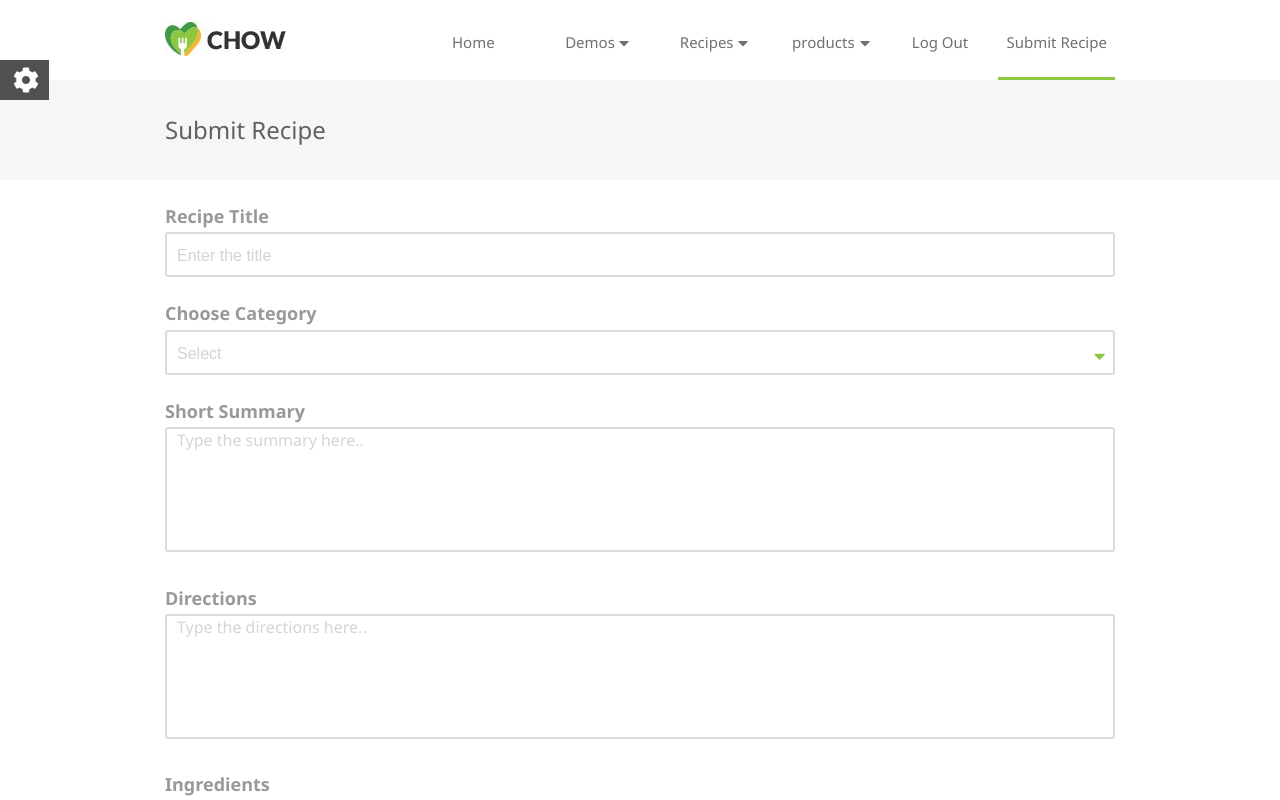
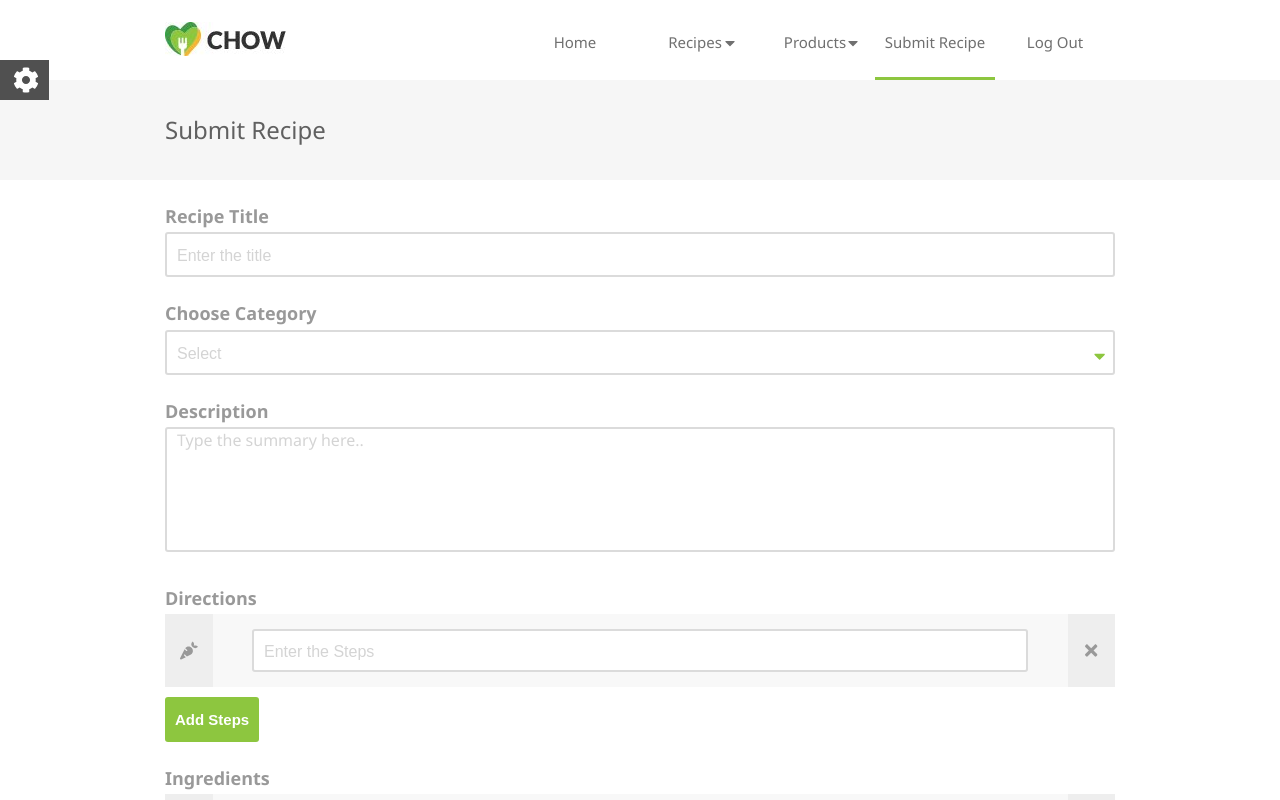
Before and after one commit to sugigithub/React, a React (Create React App) app: page /submit-recipe in a window 1280 px wide. Built offline with nearby package versions, Linux system fonts and the light colour scheme; sample sign-in values are in the browser's storage.

Commit message:
submit recipe dropdown fixed

```diff
--- a/src/App.js
+++ b/src/App.js
@@ -25,13 +25,11 @@ const Wrapper1 = styled.div`
 function App() {
   return (
     <Themes>
-      <Fragment>
         <Wrapper>
           <Wrapper1>
             <Routes />
           </Wrapper1>
         </Wrapper>
-      </Fragment>
     </Themes>
   );
 }
--- a/src/CommonComponents/Input/Input.js
+++ b/src/CommonComponents/Input/Input.js
@@ -22,7 +22,7 @@ import {
 } from "./style";
 
 const Inputs = (props) => {
-  const [show ,setShow] = useState(false);
+  const [show, setShow] = useState(false);
   let inputElement = null;
   switch (props.formConfig.elementType) {
     case "input":
@@ -48,14 +48,10 @@ const Inputs = (props) => {
       break;
     case "select":
       const dropDownOption = (
-        <Dropdown show = {show}>
+        <Dropdown show={show && props.formConfig.arrow === "up"}>
           {props.options.map((val, i) => {
             return (
-              <ListItem
-              onClick={()=>setShow(false)}
-                key={i}
-                onClick={(event) => props.setDropdown(event, val)}
-              >
+              <ListItem key={i} onMouseDown={() => props.setDropdown(val)}>
                 {val}
               </ListItem>
             );
@@ -64,8 +60,11 @@ const Inputs = (props) => {
       );
       inputElement = (
         <Fragment>
-          <div onClick={()=>{setShow(true);
-            console.log(show)}}>
+          <div
+            onClick={() => {
+              setShow(true);
+            }}
+          >
             <Input
               id={props.id}
               {...props.formConfig.elementConfig}
@@ -78,14 +77,6 @@ const Inputs = (props) => {
             ></Input>
           </div>
           {dropDownOption}
-          {/* <Dropdown >
-          <ListItem key={"i"} onClick = {() => props.setDropdown("val")}>
-                  {"val"}
-                </ListItem>
-                <ListItem key={"i1"} onClick = {() => props.setDropdown("val1")}>
-                  {"val"}
-                </ListItem>
-                </Dropdown> */}
         </Fragment>
       );
       break;
@@ -110,20 +101,32 @@ const Inputs = (props) => {
     case "addMultiple":
       const ing = props.formConfig.value.map((ele, index) => {
         return (
-          <PreviewBar key={index}>
+          <PreviewBar key={index} draggable>
             <IngIconWrapper>
-              <IngIcon className="fa fa-cog" aria-hidden="true"></IngIcon>
+              <IngIcon
+                className="fas fa-carrot"
+                aria-hidden="true"
+                delete
+              ></IngIcon>
             </IngIconWrapper>
             <IngInput
               placeholder={props.formConfig.elementConfig.placeholder[0]}
               value={props.formConfig.value[index].value1}
               onChange={(event) => props.setIngs(event, "quantity", index)}
+              inpLen={`${
+                80 / props.formConfig.elementConfig.placeholder.length
+              }%`}
             />
-            <IngInput
-              placeholder={props.formConfig.elementConfig.placeholder[1]}
-              value={props.formConfig.value[index].value2}
-              onChange={(event) => props.setIngs(event, "name", index)}
-            />
+            {props.formConfig.elementConfig.placeholder.length > 1 ? (
+              <IngInput
+                placeholder={props.formConfig.elementConfig.placeholder[1]}
+                value={props.formConfig.value[index].value2}
+                onChange={(event) => props.setIngs(event, "name", index)}
+                inpLen={`${
+                  80 / props.formConfig.elementConfig.placeholder.length
+                }%`}
+              />
+            ) : null}
             <IngIconWrapper delete onClick={() => props.deleteIngs(index)}>
               <IngIcon className="fa fa-times" aria-hidden="true"></IngIcon>
             </IngIconWrapper>
@@ -133,7 +136,11 @@ const Inputs = (props) => {
       inputElement = (
         <Fragment>
           {ing}
-          <NewIng onClick={props.addIngHandler}>Add new ingredient</NewIng>
+          <NewIng onClick={props.addIngHandler}>
+            {props.formConfig.elementConfig.placeholder.length > 1
+              ? "Add new ingredient"
+              : "Add Steps"}
+          </NewIng>
         </Fragment>
       );
       break;
--- a/src/CommonComponents/Input/style.js
+++ b/src/CommonComponents/Input/style.js
@@ -136,6 +136,7 @@ export const ListItem = styled.li`
   padding-left: 5px;
   padding: 7px 0px 0px 5px;
   font-size: 16px;
+  cursor:pointer;
   :hover {
     background-color: ${(props) => props.theme.primaryColor};
     color: white;
@@ -210,7 +211,7 @@ export const IngInput = styled.input`
   padding-left: 10px;
   margin: 15px 0px;
   height: 37px;
-  width: 40%;
+  width: ${props => props.inpLen};
   color: ${(props) => props.theme.primaryColor};
   ::placeholder {
     font-size: 16px;
@@ -228,12 +229,14 @@ export const IngInput = styled.input`
 export const IngIcon = styled.i`
   height: 100%;
   color: inherit;
+  cursor: inherit;
 `;
 
 export const IngIconWrapper = styled.div`
   width: 5%;
   text-align: center;
   background-color: #eeeeee;
+  cursor: ${(props) => (props.delete ? "pointer" : "move")};
   :hover {
     background-color: ${(props) => (props.delete ? "red" : "#eeeeee")};
     color: ${(props) => (props.delete ? "white" : "unset")};
--- a/src/CommonComponents/NavigationItems/NavigatinItem/NavigationItem.js
+++ b/src/CommonComponents/NavigationItems/NavigatinItem/NavigationItem.js
@@ -3,7 +3,7 @@ import React, { Fragment } from "react";
 import Dropdown from "../Dropdown/Dropdown";
 import { ListWrapper, List, DropDownWrapper, StyledLink,DropdownIcon } from "./style";
 
-const border = ["-29px","-27px","-22px"]
+const border = ["-30px","-27px"]
 
 const navigationItem = (props) => {
   return (
--- a/src/CommonComponents/NavigationItems/NavigationItems.js
+++ b/src/CommonComponents/NavigationItems/NavigationItems.js
@@ -15,18 +15,18 @@ class NavigationItems extends Component {
   state = {
     listItems: [
       { id: "0", name: "Home", subLinks: null, mapTo: "/home" },
+      // {
+      //   id: "1",
+      //   name: "Demos",
+      //   subLinks: [
+      //     { id: 0, subLinkName: "Shortcodes" },
+      //     { id: 1, subLinkName: "Typography" },
+      //     { id: 2, subLinkName: "Contact" },
+      //   ],
+      //   mapTo: "/Demos",
+      // },
       {
         id: "1",
-        name: "Demos",
-        subLinks: [
-          { id: 0, subLinkName: "Shortcodes" },
-          { id: 1, subLinkName: "Typography" },
-          { id: 2, subLinkName: "Contact" },
-        ],
-        mapTo: "/Demos",
-      },
-      {
-        id: "2",
         name: "Recipes",
         subLinks: [
           { id: 0, subLinkName: "Shortcodes" },
@@ -36,8 +36,8 @@ class NavigationItems extends Component {
         mapTo: "/recipe-detail",
       },
       {
-        id: "3",
-        name: "products",
+        id: "2",
+        name: "Products",
         subLinks: [
           { id: 0, subLinkName: "Shortcodes" },
           { id: 1, subLinkName: "Typography" },
@@ -46,17 +46,18 @@ class NavigationItems extends Component {
         mapTo: "/products",
       },
       {
+        id: "3",
+        name: "Submit Recipe",
+        subLinks: null,
+        mapTo: "/submit-recipe",
+      },
+      {
         id: "4",
         name: "Log Out",
         subLinks: null,
         mapTo: "/",
       },
-      {
-        id: "5",
-        name: "Submit Recipe",
-        subLinks: null,
-        mapTo: "/submit-recipe",
-      },
+
 
     ],
     hover: [false, false, false],
--- a/src/CommonComponents/NavigationItems/style.js
+++ b/src/CommonComponents/NavigationItems/style.js
@@ -1,7 +1,7 @@
 import styled from "styled-components";
 
 export const Navigation = styled.nav`
-  width: 700px;
+  width: 600px;
   height: 100%;
 `;
 
--- a/src/CommonComponents/SearchRecipe/style.js
+++ b/src/CommonComponents/SearchRecipe/style.js
@@ -10,7 +10,7 @@ export const Wrapper = styled.form`
 export const Input = styled.input`
   font-size: 15px;
   width: 75%;
-    padding: 5px 5px;
+  padding: 5px 15px;
   outline: none;
   border: ${(props) => `3px solid ${props.theme.primaryColor}`};
   border-right: none;
--- a/src/Pages/RecipeBanner/Banner/style.js
+++ b/src/Pages/RecipeBanner/Banner/style.js
@@ -30,7 +30,7 @@ export const Text = styled.h2`
   color: #fff;
   font-size: 48px;
   padding: 20px 0px;
-  width: 60%;
+  width: 56%;
 `;
 export const ViewRecipieBtn = styled.button`
   border: 3px solid #fff;
--- a/src/Pages/RecipesScreen/RecipeScreenTop/style.js
+++ b/src/Pages/RecipesScreen/RecipeScreenTop/style.js
@@ -15,26 +15,39 @@ export const Recipe = styled.h2`
   padding-right: 50px;
   font-size: 25px;
 `;
-export const Grid = styled.button`
-  width: 100px;
-  height: 35px;
-  border: none;
-  outline: none;
-  font-size: 14px;
-  /* transition: 0.2s ease-in-out; */
-  color: ${(props) => (props.listView ? "gray" : "white")};
-  background-color: ${(props) => (props.listView ? "#F2F2F2" : props.theme.primaryColor)};
-  font-weight: 600;
-  border-radius: 23px;
-  cursor: pointer;
-  position: ${(props) => (props.listView ? "unset" : "absolute")};
-  left: 215px;
-  border: ${(props) => (props.listView ? `2px solid ${props.theme.primaryColor}` : "none")};
+export const GridListBtn = styled.div`
+  height: 40px;
+  width: 130px;
+  background-color: ${(props) => props.theme.primaryColor};
+  border-radius: 20px;
+  display: flex;
+  justify-content: space-between;
+  position: relative;
+  cursor:pointer;
+  ::after {
+    content: "";
+    position: absolute;
+    height: 90%;
+    width: 70px;
+    background-color: #f2f2f2;
+    top: 2px;
+    border-radius: 20px;
+    transition: left 0.2s ease-out;
+    left: ${props => props.listView ? "58px":"2px"};
+  }
 `;
 
+export const Grid = styled.p`
+  padding-left: 20px;
+  margin: 0;
+  z-index: 1;
+  color: ${props => props.listView ? "white":"grey"};
+  font-weight: bold;
+  font-size: 15px;
+  line-height: 40px;
+`;
 export const List = styled(Grid)`
-  position: absolute;
-  left: 278px;
-  border:${props => `2px solid ${props.theme.primaryColor}`};
-  padding-left: ${(props) => (props.listView ? "23px" : "0px")};
+  padding-left: 0px;
+  padding-right: 23px;
+  color:${props => props.listView ? "grey":"white"}
 `;
--- a/src/Pages/SubmitRecipe/SubmitRecipe.js
+++ b/src/Pages/SubmitRecipe/SubmitRecipe.js
@@ -26,8 +26,24 @@ const HeadingText = styled.p`
   align-items: center;
   margin: 0 auto;
 `;
-
-const FormWrapper = styled.div`
+const SubmitRecipeBtn = styled.button`
+  background-color: ${(props) => props.theme.primaryColor};
+  color: white;
+  font-size: 14px;
+  font-weight: bold;
+  padding: 10px 0;
+  height: 40px;
+  margin-bottom: 20px;
+  border: none;
+  outline: none;
+  cursor: pointer;
+  &:hover {
+    background-color: #808080;
+  }
+  width:150px;
+  border-radius:3px;
+`;
+const FormWrapper = styled.form`
   width: 950px;
   display: flex;
   flex-direction: column;
@@ -57,7 +73,7 @@ class SubmitRecipe extends Component {
         value: "",
       },
       Summary: {
-        label: "Short Summary",
+        label: "Description",
         elementType: "textarea",
         elementConfig: {
           type: "text",
@@ -97,14 +113,11 @@ class SubmitRecipe extends Component {
       },
       directions: {
         label: "Directions",
-        elementType: "textarea",
+        elementType: "addMultiple",
         elementConfig: {
-          type: "text",
-          maxLength: "500",
-          placeholder: "Type the directions here..",
-          cols: "5",
+          placeholder: ["Enter the Steps"],
         },
-        value: "",
+        value: [{ value1: "", value2: "" }],
       },
       ingredients: {
         label: "Ingredients",
@@ -117,7 +130,7 @@ class SubmitRecipe extends Component {
         },
         value: [{ value1: "", value2: "" }],
       },
-      yeild: {
+      yield: {
         label: "yeild",
         elementType: "input",
         elementConfig: {
@@ -135,22 +148,19 @@ class SubmitRecipe extends Component {
         },
         value: "",
       },
-      Allergens: {
-        label: "Choose Allergens",
+      Serves: {
+        label: "Serves",
         elementType: "select",
         elementConfig: {
           type: "text",
           placeholder: "Select",
         },
         options: [
-          "Peanut",
-          "Milk",
-          "Egg",
-          "Wheat",
-          "Soy",
-          "Fish",
-          "Shell Fish",
-          "Tree Nuts",
+          "2 peoples",
+          "3 peoples",
+          "4 peoples",
+          "6 peoples",
+          "More than 6",
         ],
         searchOptions: [],
         value: "",
@@ -216,8 +226,12 @@ class SubmitRecipe extends Component {
     oldstate[data] = newstate;
     this.setState({ formFields: oldstate });
   };
-  setDropdownValue = (event,value) => {
-    console.log(value);
+  setDropdownValue = (data, value) => {
+    let oldstate = { ...this.state.formFields };
+    let newstate = { ...oldstate.data };
+    newstate.value = value;
+    oldstate[data].value = newstate.value;
+    this.setState({ formFields: oldstate });
   };
   uploadImage = (event, data) => {
     let oldstate = { ...this.state.formFields };
@@ -226,39 +240,44 @@ class SubmitRecipe extends Component {
     oldstate[data].value = newstate.value;
     this.setState({ formFields: oldstate });
   };
-  addIngHandler = (data) => {
+  addIngHandler = (event,data) => {
+    event.preventDefault();
     let oldstate = { ...this.state.formFields };
     let newstate = { ...oldstate[data] };
     let tmp = [...newstate.value];
-    tmp.push({ value1: "", value2: "" });
+    if (newstate.value[0].hasOwnProperty("value2")) {
+      tmp.push({ value1: "", value2: "" });
+    } else {
+      tmp.push({ value1: "" });
+    }
     newstate.value = tmp;
     oldstate[data] = newstate;
     this.setState({ formFields: oldstate });
   };
-  setIngs = (event, data, index) => {
+  setIngs = (event, value, index, data) => {
     let oldstate = { ...this.state.formFields };
-    let newstate = { ...oldstate.ingredients };
+    let newstate = { ...oldstate[data] };
     let tmp = [...newstate.value];
     let tmpObj = { ...tmp[index] };
-    if (data === "quantity") {
+    if (value === "quantity") {
       tmpObj.value1 = event.target.value;
-    } else if (data === "name") {
+    } else if (value === "name") {
       tmpObj.value2 = event.target.value;
     }
     tmp[index] = tmpObj;
     newstate.value = tmp;
-    oldstate.ingredients = newstate;
-    this.setState({formFields:oldstate})
+    oldstate[data] = newstate;
+    this.setState({ formFields: oldstate });
   };
-  deleteIngs = (index) =>{
+  deleteIngs = (index, data) => {
     let oldstate = { ...this.state.formFields };
-    let newstate = { ...oldstate.ingredients };
+    let newstate = { ...oldstate[data] };
     let tmp = [...newstate.value];
     tmp.splice(index, 1);
     newstate.value = tmp;
-    oldstate.ingredients = newstate;
-    this.setState({formFields:oldstate});
-  }
+    oldstate[data] = newstate;
+    this.setState({ formFields: oldstate });
+  };
   render() {
     let form = Object.keys(this.state.formFields);
     const formElements = form.map((data) => (
@@ -277,14 +296,16 @@ class SubmitRecipe extends Component {
           this.saveValues(event, data);
         }}
         uploadImage={(event) => this.uploadImage(event, data)}
-        setDropdown={this.setDropdownValue}
+        setDropdown={(val) => this.setDropdownValue(data, val)}
         filterAndSaveValues={(event) => {
           this.filterAndSaveValues(event, data);
         }}
         toogleShow={() => this.toogleShow(data)}
-        addIngHandler={() => this.addIngHandler(data)}
-        setIngs={this.setIngs}
-        deleteIngs = {this.deleteIngs}
+        addIngHandler={(event) => this.addIngHandler(event,data)}
+        setIngs={(event, value, index) =>
+          this.setIngs(event, value, index, data)
+        }
+        deleteIngs={(index) => this.deleteIngs(index, data)}
         submit
       />
     ));
@@ -293,7 +314,10 @@ class SubmitRecipe extends Component {
         <Header>
           <HeadingText>Submit Recipe</HeadingText>
         </Header>
-        <FormWrapper>{formElements}</FormWrapper>
+        <FormWrapper>
+          {formElements}
+          <SubmitRecipeBtn>Submit Recipe</SubmitRecipeBtn>
+        </FormWrapper>
       </Wrapper>
     );
   }
```
Also changed, not shown: src/App.css (added, +41 -0 lines), src/Pages/RecipesScreen/RecipeScreenTop/RecipeScreenTop.js (+8 -3 lines), src/hamburger.svg (added), src/logo.svg (added).
